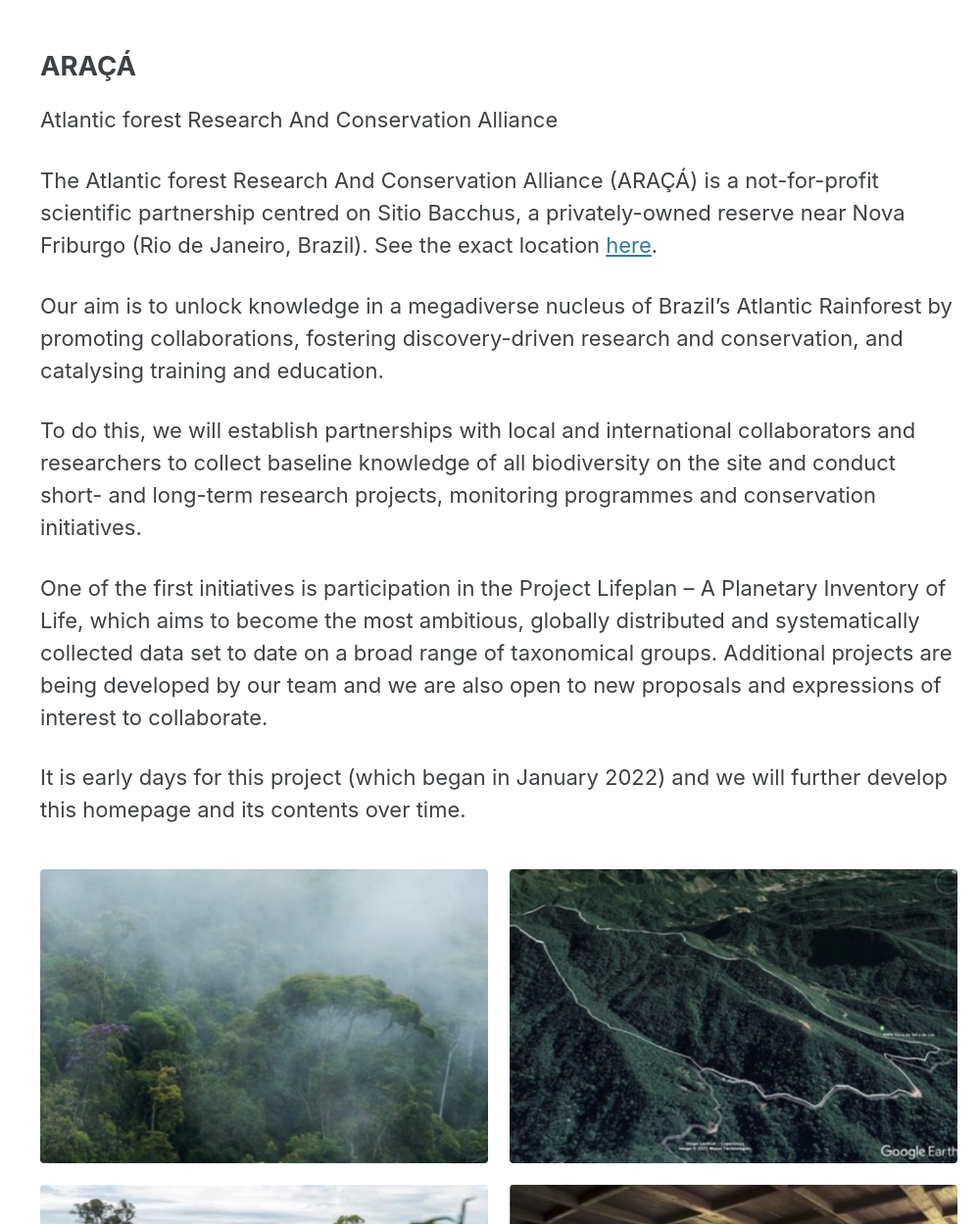
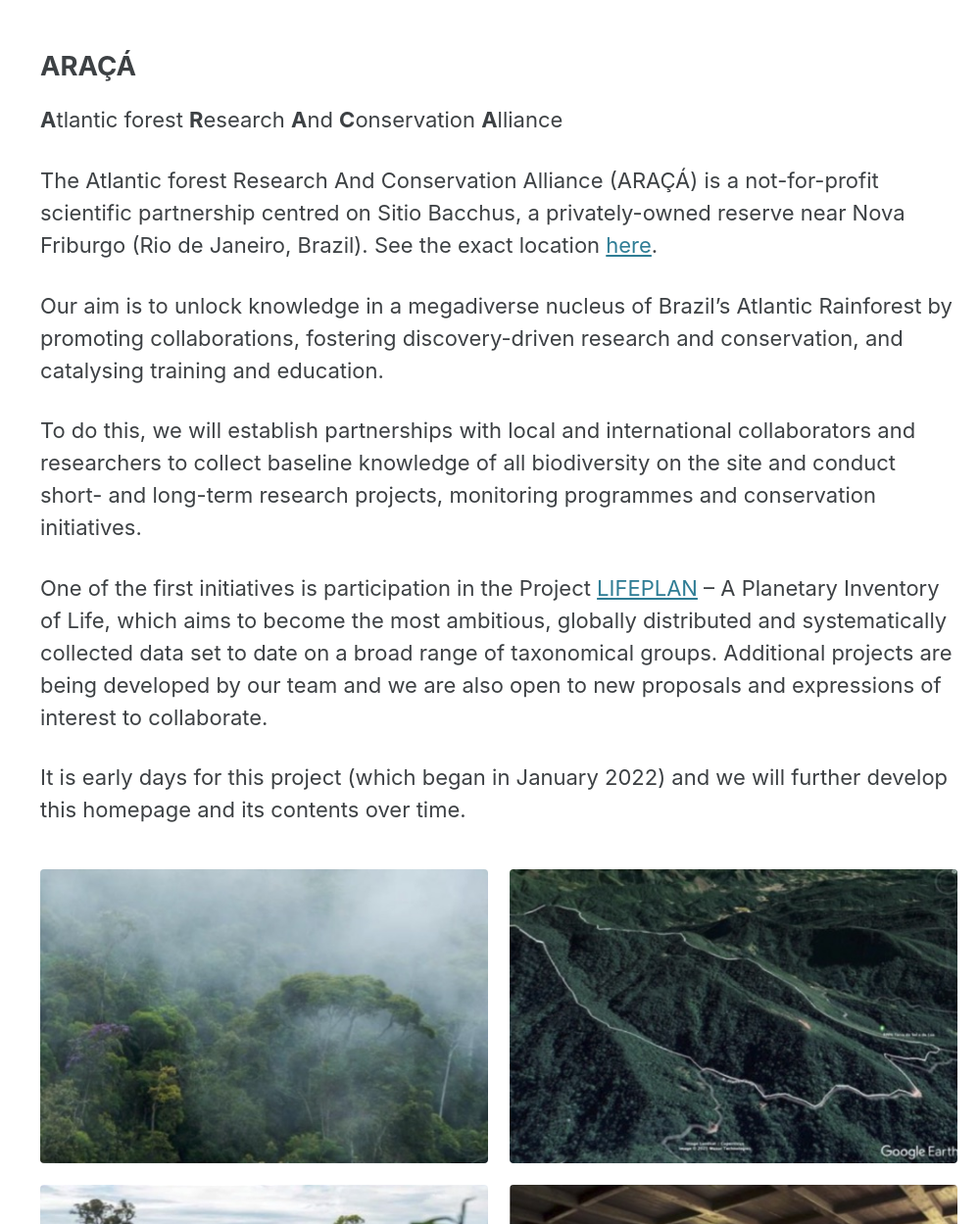
Before and after one commit to rhianjsmith/araca-project, a Jekyll site: the page built from index.md, in a window 1280 px wide and 1400 px high, scrolled down 834 px, cut to the strip 151-1400 px from the top of the window. Shown: the whole strip at 98% size, without its empty margins (281-1280 px from the left). Built offline with Jekyll 4.4.1, drawn with Linux system fonts in a browser that asks for light colours; cached includes are drawn as plain includes.

Commit message:
Fix subtitle style and add link to LIFEPLAN

```diff
--- a/index.md
+++ b/index.md
@@ -10,7 +10,7 @@ title: ARAÇÁ
 header:
   overlay_image: /assets/images/forest.jpg
 excerpt: >
-  <u>A</u>tlantic forest <u>R</u>esearch <u>A</u>nd <u>C</u>onservation <u>A</u>lliance
+  <b>A</b>tlantic forest <b>R</b>esearch <b>A</b>nd <b>C</b>onservation <b>A</b>lliance
 gallery:
   - image_path: /assets/images/gallery-1.jpg
     alt: "Sitio Bacchus"
@@ -29,7 +29,7 @@ gallery:
 {% include video id="707058132" provider="vimeo" %}
 
 ## ARAÇÁ
-Atlantic forest Research And Conservation Alliance
+<b>A</b>tlantic forest <b>R</b>esearch <b>A</b>nd <b>C</b>onservation <b>A</b>lliance
 
 The Atlantic forest Research And Conservation Alliance (ARAÇÁ) is a not-for-profit scientific partnership centred on Sitio Bacchus, a privately-owned reserve near Nova Friburgo (Rio de Janeiro, Brazil). See the exact location [here](https://goo.gl/maps/MCzsNeSG9M63zWpN9).
 
@@ -37,7 +37,7 @@ Our aim is to unlock knowledge in a megadiverse nucleus of Brazil’s Atlantic R
 
 To do this, we will establish partnerships with local and international collaborators and researchers to collect baseline knowledge of all biodiversity on the site and conduct short- and long-term research projects, monitoring programmes and conservation initiatives.
 
-One of the first initiatives is participation in the Project Lifeplan – A Planetary Inventory of Life, which aims to become the most ambitious, globally distributed and systematically collected data set to date on a broad range of taxonomical groups. Additional projects are being developed by our team and we are also open to new proposals and expressions of interest to collaborate.
+One of the first initiatives is participation in the Project [LIFEPLAN](https://www2.helsinki.fi/en/projects/lifeplan) – A Planetary Inventory of Life, which aims to become the most ambitious, globally distributed and systematically collected data set to date on a broad range of taxonomical groups. Additional projects are being developed by our team and we are also open to new proposals and expressions of interest to collaborate.
 
 It is early days for this project (which began in January 2022) and we will further develop this homepage and its contents over time.
 
```
